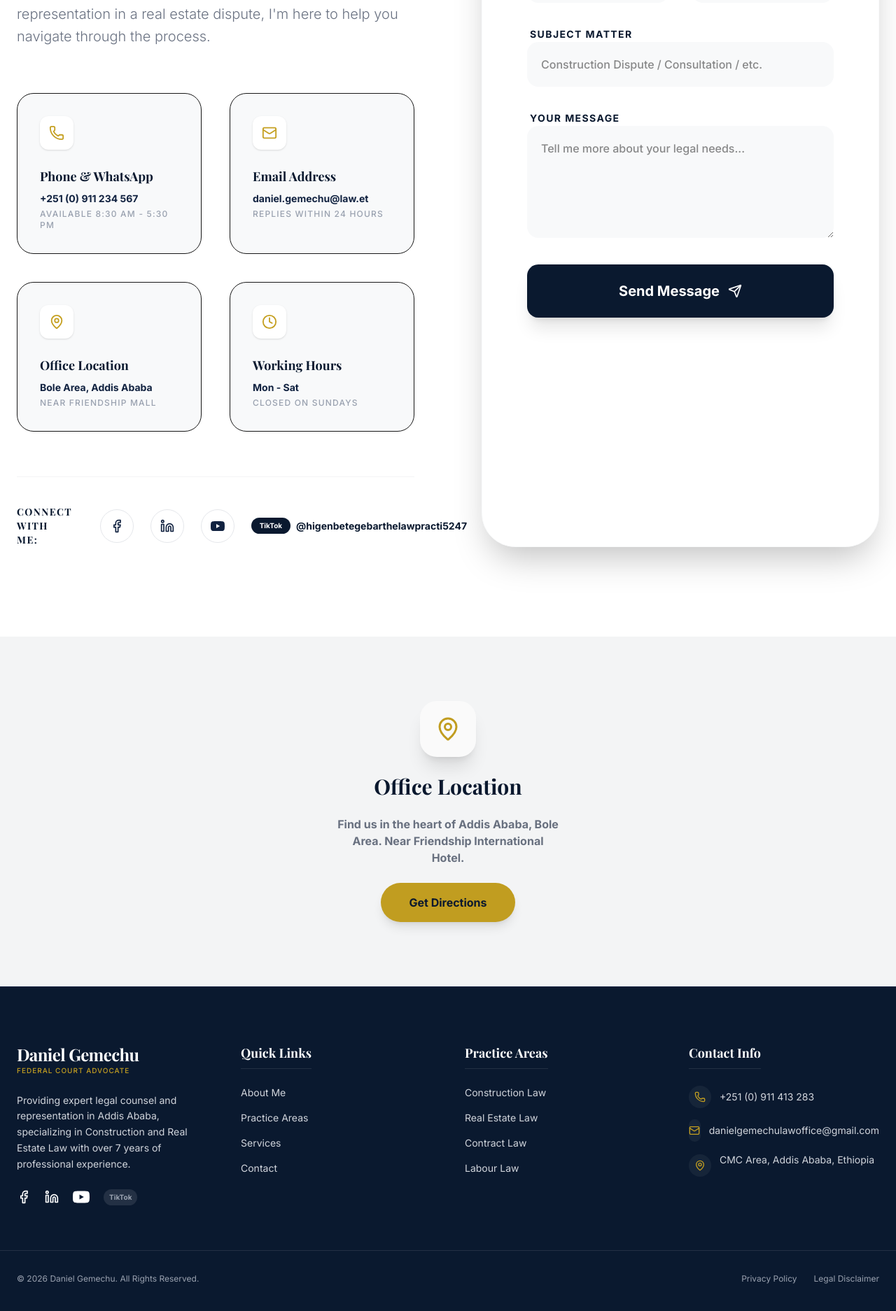
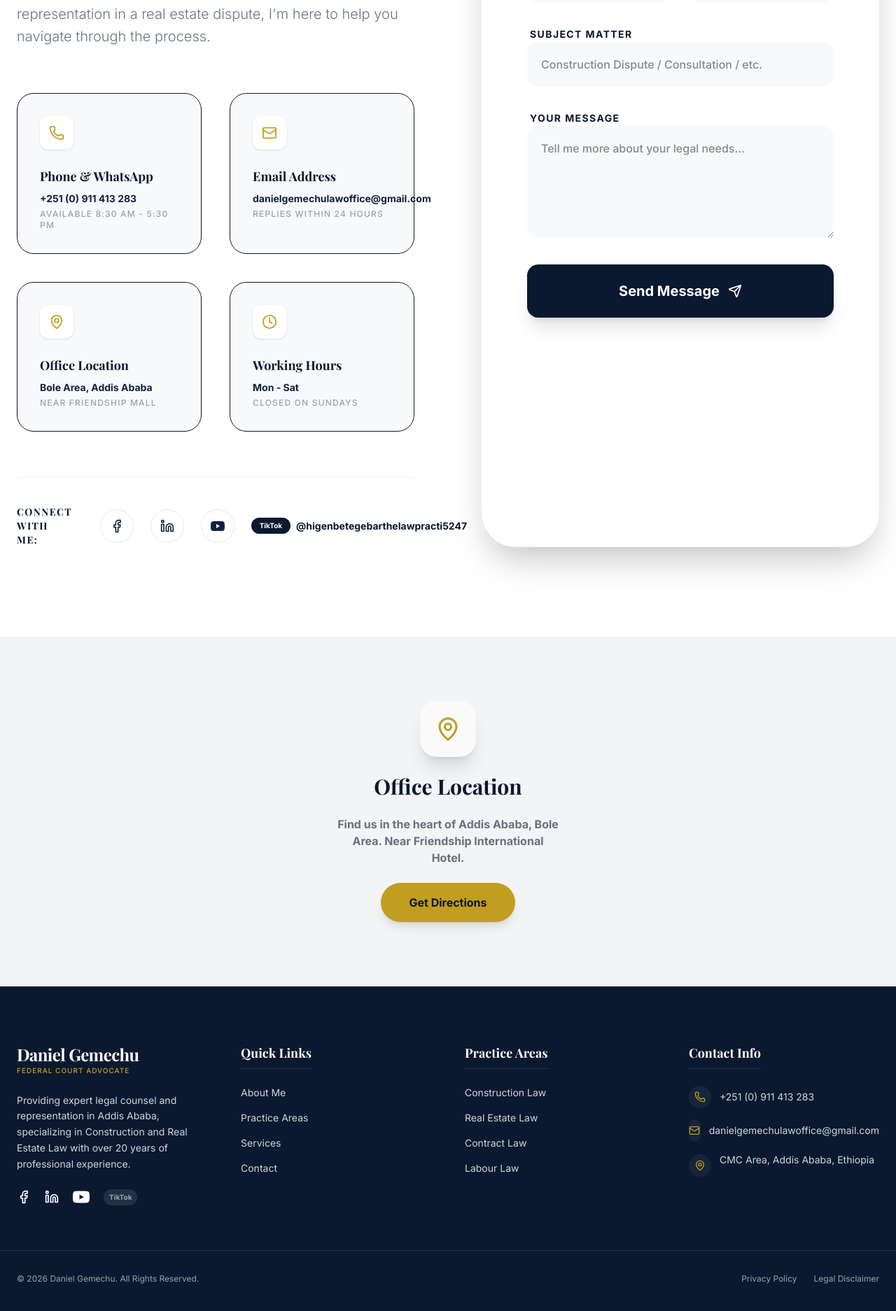
Before and after one commit to YosefAshenafi/DaniGemechu, a Next.js app: page /contact in a window 1280 px wide. Shown: the part 661-2535 px from the top of the page at 70% size. Built offline with nearby package versions, Linux system fonts and the light colour scheme; a web font is replaced by a local one.

Commit message:
update informations globally

```diff
--- a/src/app/about/page.tsx
+++ b/src/app/about/page.tsx
@@ -64,7 +64,7 @@ export default function AboutPage() {
                       "My mission is to provide high-quality legal representation that combines strategic thinking with a deep understanding of Ethiopian law."
                    </p>
                    <p>
-                      Daniel Gemechu Werdofa is a licensed federal court advocate based in Addis Ababa, Ethiopia. With over 7 years of intensive experience, he has specialized in providing legal counsel and representation in construction law, real estate law, contract administration, and labour law.
+                      Daniel Gemechu Werdofa is a licensed federal court advocate based in Addis Ababa, Ethiopia. With over 20 years of intensive experience, he has specialized in providing legal counsel and representation in construction law, real estate law, contract administration, and labour law.
                    </p>
                    <p>
                       He holds an LL.M in Constitutional and Public Law from the prestigious Addis Ababa University, equipping him with the academic depth required to handle complex legal challenges for both individuals and multinational corporations.
--- a/src/app/contact/page.tsx
+++ b/src/app/contact/page.tsx
@@ -68,8 +68,8 @@ export default function ContactPage() {
 
                      <div className="grid grid-cols-1 sm:grid-cols-2 gap-10">
                         {[
-                           { icon: Phone, title: "Phone & WhatsApp", content: "+251 (0) 911 234 567", sub: "Available 8:30 AM - 5:30 PM" },
-                           { icon: Mail, title: "Email Address", content: "daniel.gemechu@law.et", sub: "Replies within 24 hours" },
+                           { icon: Phone, title: "Phone & WhatsApp", content: "+251 (0) 911 413 283", sub: "Available 8:30 AM - 5:30 PM" },
+                           { icon: Mail, title: "Email Address", content: "danielgemechulawoffice@gmail.com", sub: "Replies within 24 hours" },
                            { icon: MapPin, title: "Office Location", content: "Bole Area, Addis Ababa", sub: "Near Friendship Mall" },
                            { icon: Clock, title: "Working Hours", content: "Mon - Sat", sub: "Closed on Sundays" }
                         ].map((info, idx) => (
--- a/src/app/layout.tsx
+++ b/src/app/layout.tsx
@@ -14,7 +14,7 @@ const playfair = Playfair_Display({
 
 export const metadata: Metadata = {
   title: "Daniel Gemechu | Federal Court Advocate In Addis Ababa",
-  description: "Licensed federal court advocate in Ethiopia with over 7 years of experience in construction, real estate, contract, and labour law.",
+  description: "Licensed federal court advocate in Ethiopia with over 20 years of experience in construction, real estate, contract, and labour law.",
   keywords: ["Lawyer in Addis Ababa", "Ethiopian attorney", "Construction Law Ethiopia", "Real Estate Law Ethiopia"],
 };
 
--- a/src/app/page.tsx
+++ b/src/app/page.tsx
@@ -257,7 +257,7 @@ export default function Home() {
                 Contact Now
               </Link>
               <Link
-                href="tel:+251911234567"
+                href="tel:+251911413283"
                 className="text-white border border-white/30 px-10 py-5 rounded-full font-semibold hover:border-accent hover:text-accent transition-all flex items-center gap-3 bg-white/5 backdrop-blur-sm"
               >
                 Call Me Directly
--- a/src/app/practice-areas/page.tsx
+++ b/src/app/practice-areas/page.tsx
@@ -17,7 +17,7 @@ const practiceAreas = [
       "Delay and defect claims",
       "Regulatory compliance for projects"
     ],
-    why: "Over 7 years of specialized experience in large-scale Ethiopian infrastructure projects."
+    why: "Over 20 years of specialized experience in large-scale Ethiopian infrastructure projects."
   },
   {
     id: "real-estate",
--- a/src/app/privacy/page.tsx
+++ b/src/app/privacy/page.tsx
@@ -25,7 +25,7 @@ export default function PrivacyPage() {
           </p>
           <h2 className="text-2xl font-serif font-bold text-primary">Contact Us</h2>
           <p>
-            If you have any questions regarding this Privacy Policy, please contact us at daniel.gemechu@law.et.
+            If you have any questions regarding this Privacy Policy, please contact us at danielgemechulawoffice@gmail.com.
           </p>
         </div>
       </main>
--- a/src/components/Footer.tsx
+++ b/src/components/Footer.tsx
@@ -21,7 +21,7 @@ export default function Footer() {
             </span>
           </div>
           <p className="text-gray-300 text-sm leading-relaxed">
-            Providing expert legal counsel and representation in Addis Ababa, specializing in Construction and Real Estate Law with over 7 years of professional experience.
+            Providing expert legal counsel and representation in Addis Ababa, specializing in Construction and Real Estate Law with over 20 years of professional experience.
           </p>
           <div className="flex space-x-5 items-center">
             <Link href="https://web.facebook.com/profile.php?id=100066380541763" target="_blank">
--- a/src/components/Navbar.tsx
+++ b/src/components/Navbar.tsx
@@ -112,8 +112,8 @@ export default function Navbar({ variant = "solid" }: NavbarProps) {
 
           <div className="mt-auto pt-10 border-t border-gray-100 space-y-4">
             <p className="text-sm font-bold text-gray-400 uppercase tracking-widest">Connect Directly</p>
-            <p className="text-lg font-bold text-primary">+251 911 234 567</p>
-            <p className="text-sm text-gray-500 font-medium">daniel.gemechu@law.et</p>
+            <p className="text-lg font-bold text-primary">+251 (0) 911 413 283</p>
+            <p className="text-sm text-gray-500 font-medium">danielgemechulawoffice@gmail.com</p>
           </div>
         </div>
       )}
```
